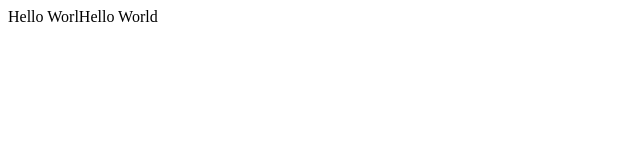
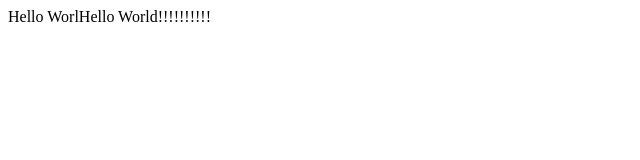
Before and after one commit to FJ977/Basic.Git.Tutorial, a plain HTML site: page index.html in a window 1280 px wide. Shown: the full height of the page, 0-640 px from the left. Drawn offline with Linux system fonts and the light colour scheme.

Commit message:
update change!

```diff
--- a/index.html
+++ b/index.html
@@ -1,3 +1,3 @@
 <html>
-Hello WorlHello World
+Hello WorlHello World!!!!!!!!!!
 	<html>
```
